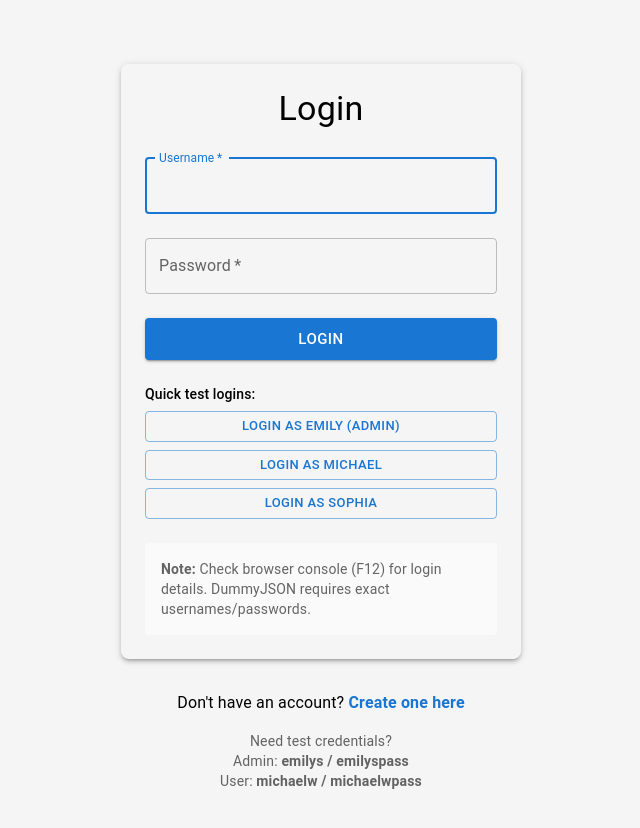
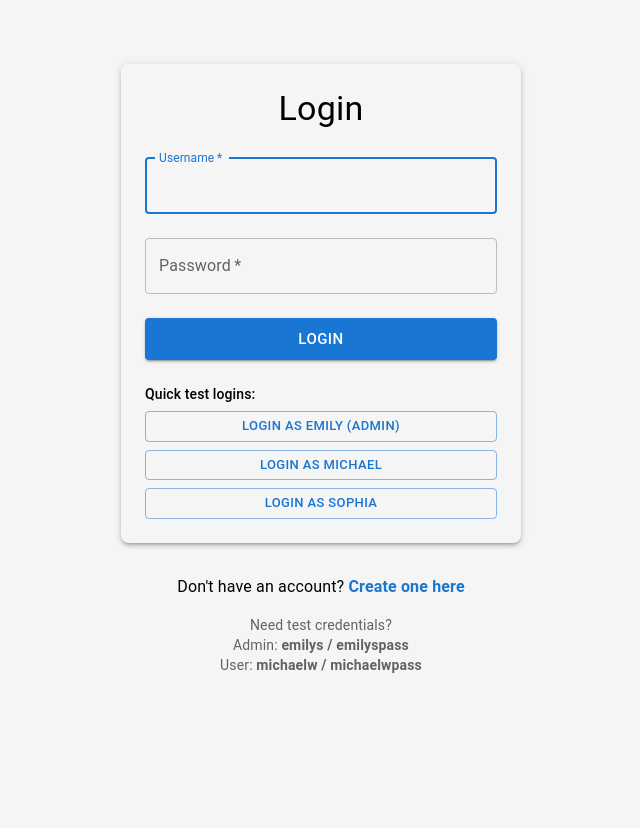
Before and after one commit to hlebushark/testing_rep, a React app: page /login in a window 1280 px wide. Shown: the top 828 px of the page, without its empty margins (319-959 px from the left). Built offline with nearby package versions, Linux system fonts and the light colour scheme.

Commit message:
small fix

```diff
--- a/src/components/Auth/LoginForm.jsx
+++ b/src/components/Auth/LoginForm.jsx
@@ -149,13 +149,6 @@ const LoginForm = () => {
           </Button>
         </Box>
       </Box>
-
-      <Box sx={{ mt: 3, p: 2, bgcolor: 'grey.50', borderRadius: 1 }}>
-        <Typography variant="body2" color="text.secondary">
-          <strong>Note:</strong> Check browser console (F12) for login details.
-          DummyJSON requires exact usernames/passwords.
-        </Typography>
-      </Box>
     </Box>
   );
 };
```
